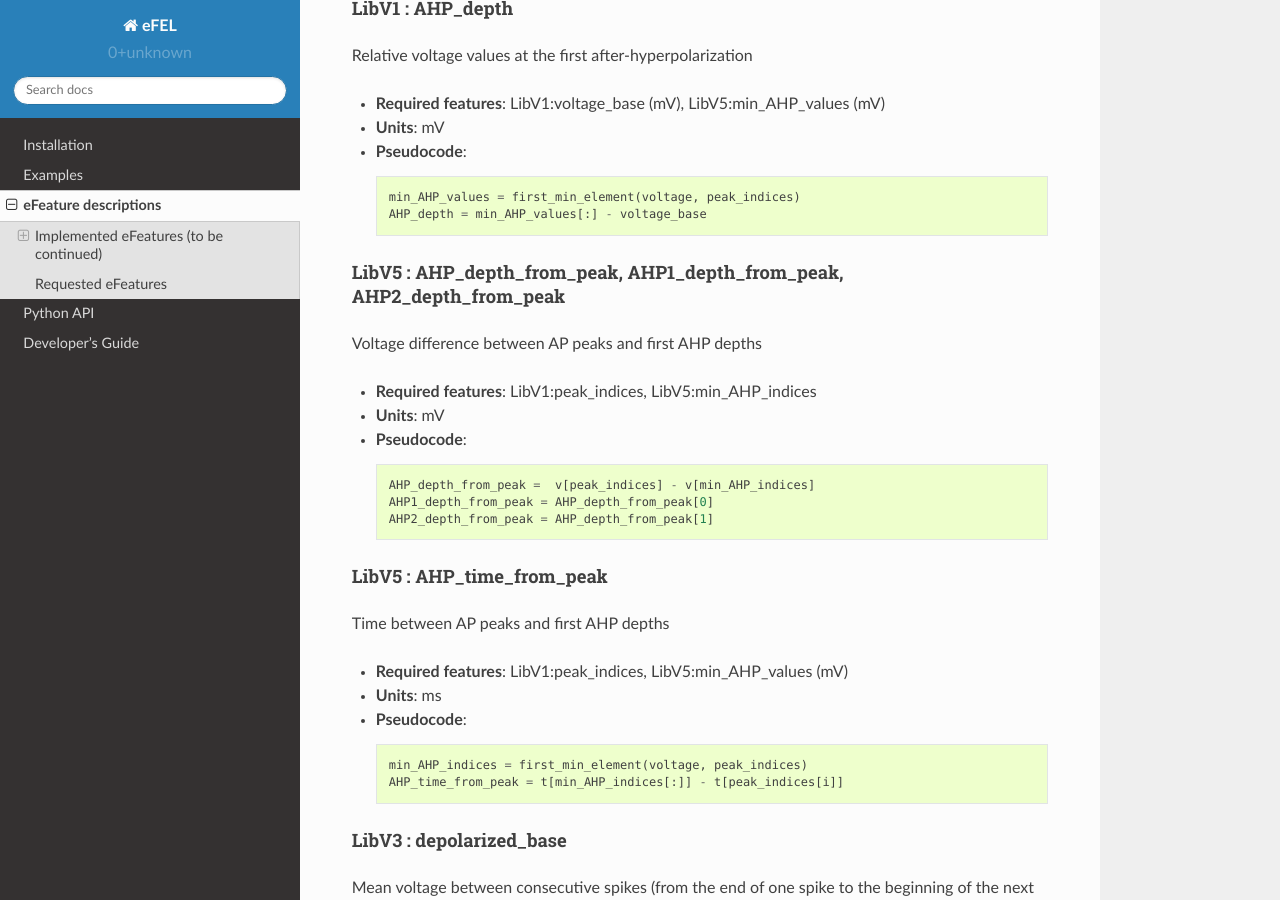
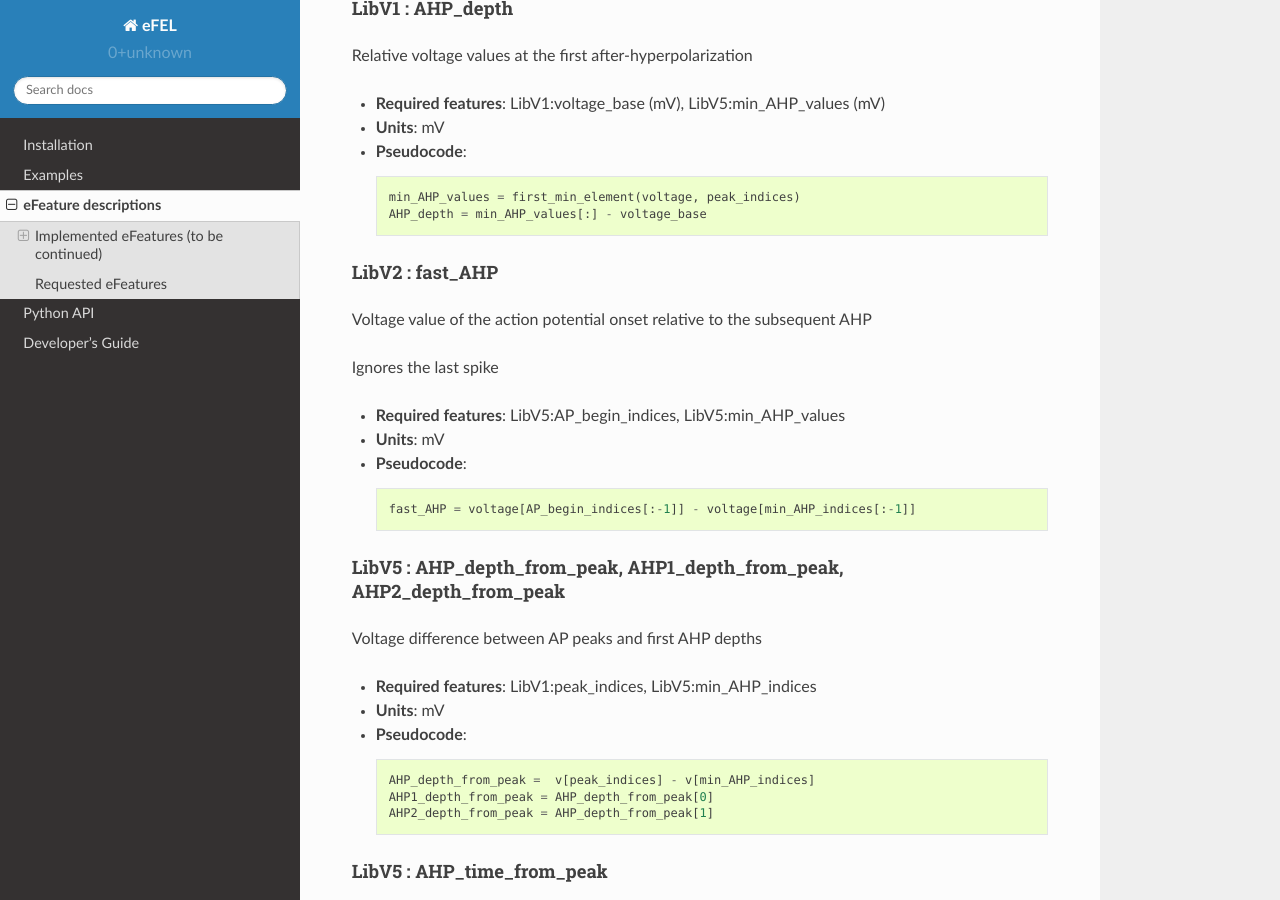
Before and after one commit to BlueBrain/eFEL, a Sphinx documentation site: the page built from docs/source/eFeatures.rst, in a window 1280 px wide and 900 px high, scrolled down 11593 px. Built offline with Sphinx 7.4.7 and the Read the Docs theme 2.0.0, drawn with Linux system fonts in a browser that asks for light colours.

Commit message:
Add doc and test for fast AHP

```diff
--- a/docs/source/eFeatures.rst
+++ b/docs/source/eFeatures.rst
@@ -531,6 +531,19 @@ Relative voltage values at the first after-hyperpolarization
     min_AHP_values = first_min_element(voltage, peak_indices)
     AHP_depth = min_AHP_values[:] - voltage_base
 
+LibV2 : fast_AHP
+~~~~~~~~~~~~~~~~
+
+Voltage value of the action potential onset relative to the subsequent AHP
+
+Ignores the last spike
+
+- **Required features**: LibV5:AP_begin_indices, LibV5:min_AHP_values
+- **Units**: mV
+- **Pseudocode**: ::
+
+    fast_AHP = voltage[AP_begin_indices[:-1]] - voltage[min_AHP_indices[:-1]]
+
 LibV5 : AHP_depth_from_peak, AHP1_depth_from_peak, AHP2_depth_from_peak
 ~~~~~~~~~~~~~~~~~~~~~~~~~~~~~~~~~~~~~~~~~~~~~~~~~~~~~~~~~~~~~~~~~~~~~~~
 
@@ -870,7 +883,7 @@ Voltage change rate during the falling phase of the action potential
     )
 
 LibV5 : AP_phaseslope
-~~~~~~~~~~~~~~~~~~~~~~
+~~~~~~~~~~~~~~~~~~~~~
 
 Slope of the V, dVdt phasespace plot at the beginning of every spike
 
```
Also changed, not shown: 1 other file.
